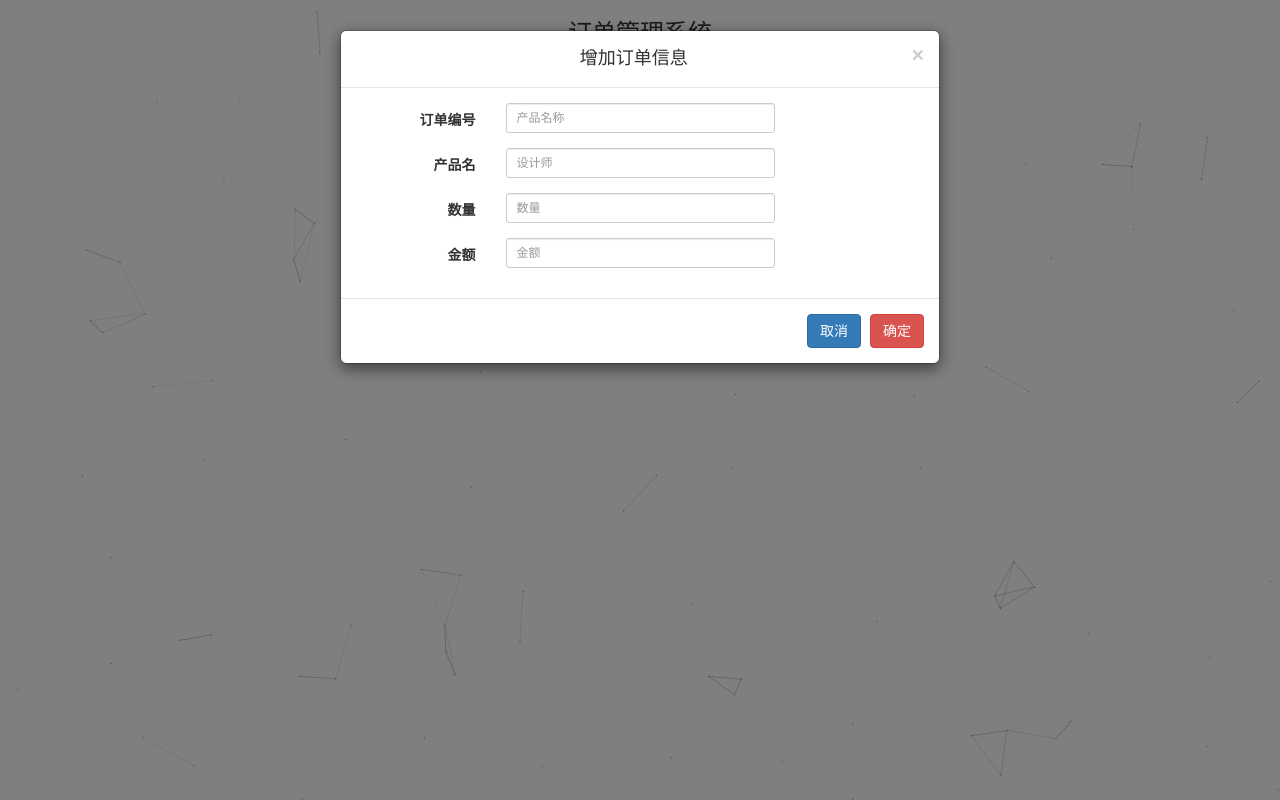
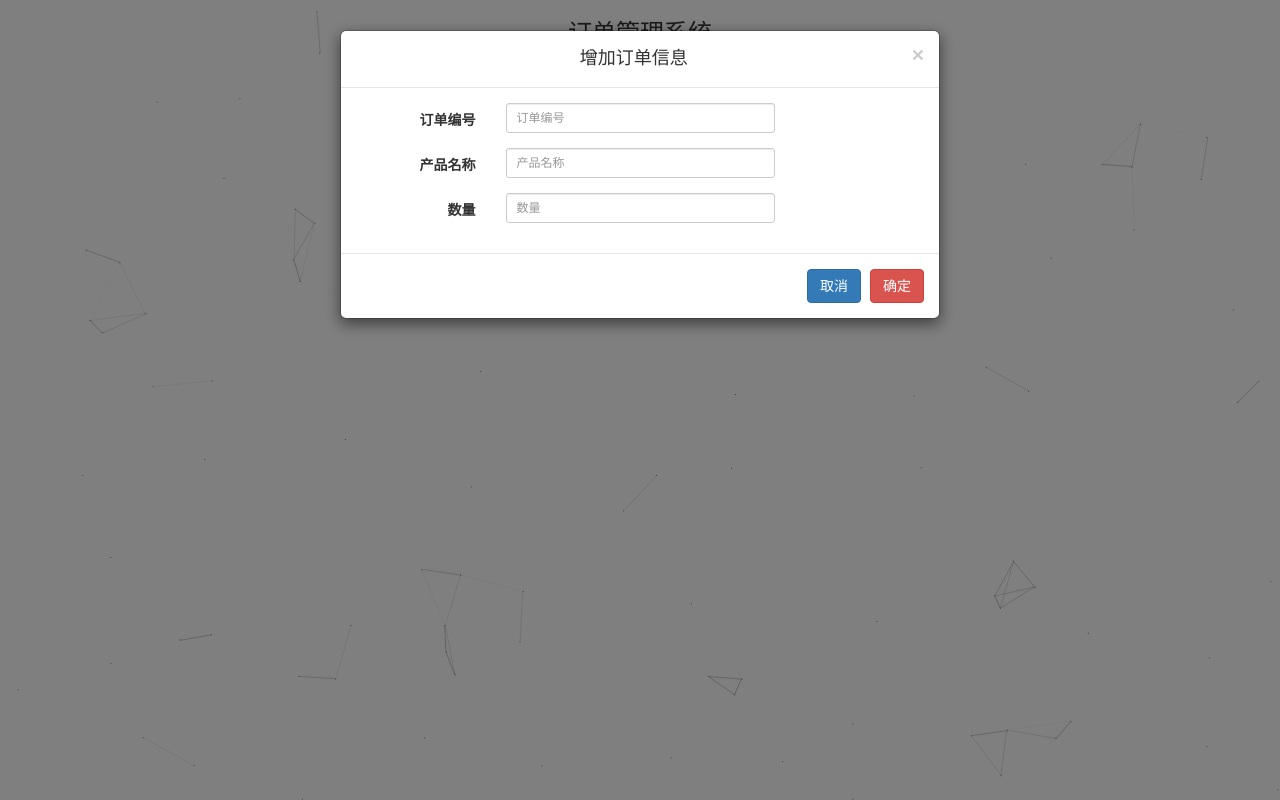
Before and after one commit to sonnyhcl/Simple-ERP-System, a Flask app: template webapp/templates/order.html in a window 1280 px wide, after a click on "添加订单". Run offline with Flask 2, Linux system fonts and the light colour scheme; the template is opened without the code that fills it, so the values that code supplies are empty; some libraries are stand-ins or nearby versions.

Commit message:
更新范式分析

```diff
--- a/webapp/templates/order.html
+++ b/webapp/templates/order.html
@@ -19,16 +19,16 @@
                         <div class="form-group">
                             <label class="col-lg-3 control-label">订单编号</label>
                             <div class="col-lg-6">
-                                <input size="16" id="o_id" type="text" value="" placeholder="产品名称"
+                                <input size="16" id="o_id" type="text" value="" placeholder="订单编号"
                                        class="form-control input-sm c6" data-content="不能为空" data-placement="bottom"
                                        tabindex="0"
                                        data-toggle="popover" data-trigger="focus"/>
                             </div>
                         </div>
                         <div class="form-group">
-                            <label class="col-lg-3 control-label">产品名</label>
+                            <label class="col-lg-3 control-label">产品名称</label>
                             <div class="col-lg-6">
-                                <input size="16" id="p_name" type="text" value="" placeholder="设计师"
+                                <input size="16" id="p_name_order" type="text" value="" placeholder="产品名称"
                                        class="form-control input-sm c6" data-content="不能为空" data-placement="bottom"
                                        tabindex="0"
                                        data-toggle="popover" data-trigger="focus"/>
@@ -45,15 +45,6 @@
                             </div>
                         </div>
 
-                        <div class="form-group">
-                            <label class="col-lg-3 control-label">金额</label>
-                            <div class="col-lg-6">
-                                <input size="16" id="o_money" type="text" value="" placeholder="金额"
-                                       class="form-control input-sm c6" data-content="不能为空" data-placement="bottom"
-                                       tabindex="0"
-                                       data-toggle="popover" data-trigger="focus"/>
-                            </div>
-                        </div>
                     </form>
                 </div>
 
@@ -65,14 +56,9 @@
         </div>
     </div>
 
-    <!--修改工艺弹窗-->
-    <div class="modal fade" id="alterItem">
-
-    </div>
-
     <!--删除弹窗模板-->
     {% if session['u_role'] == 'root' %}
-    <!-- 删除产品 -->
+    <!-- 删除订单 -->
     <div class="modal fade bs-example-modal-sm" id="confirmDeleteModal_prod" tabindex="-1" role="dialog"
          aria-labelledby="myModalLabel_prod">
         <div class="modal-dialog" role="document">
@@ -196,6 +182,7 @@
             }, 'json');
     });
 
+
     function check_value(name, designer) {
         if (name === "") {
             $('#p_name').popover('show');
@@ -208,11 +195,13 @@
         return (true);
     }
 
+
     function add_order() {
         console.log("add product");
         $("#myModalLabel_order").text("增加订单信息");
         $("#yes_btn_prod").attr('onclick', 'confirm_add_member_prod()');
     }
+
 
     function confirm_add_member_prod() {
         console.log('confirm_add_member_prod');
@@ -228,6 +217,7 @@
 //        });
     }
 
+
     function modify_order(id) {
         console.log("modify product:" + id);
         $("#myModalLabel_order").text("修改订单信息");
@@ -240,6 +230,7 @@
 //            $("#yes_btn_prod").attr('onclick', 'confirm_modify_member_prod(' + id + ')');
 //        }, 'json');
     }
+
 
     function confirm_modify_member_prod(id) {
         console.log("confirm_modify_member_prod:" + id);
@@ -256,10 +247,12 @@
 //        });
     }
 
+
     function delete_order(id) {
         console.log("delete product");
         $('#confirm-del-button_prod').attr('onclick', 'confirm_del_member_prod(' + id + ')');
     }
+
 
     function confirm_del_member_prod(id) {
         console.log("confirm_del_member_prod:" + id);
--- a/webapp/templates/product.html
+++ b/webapp/templates/product.html
@@ -4,6 +4,8 @@
 
 {% block content %}
 <div class="container">
+
+    {% if session['u_role'] == 'root' %}
     <!-- 增加、修改 产品/工艺弹窗 -->
     <div class="modal fade" id="alterProduct"
          role="dialog" aria-labelledby="myModalLabel_prod" aria-hidden="true">
@@ -76,9 +78,7 @@
             </div>
         </div>
     </div>
-
     <!--删除弹窗模板-->
-    {% if session['u_role'] == 'root' %}
     <!--删除产品-->
     <div class="modal fade bs-example-modal-sm" id="confirmDeleteModal_prod" tabindex="-1" role="dialog"
          aria-labelledby="myModalLabel">
```
Also changed, not shown: doc/范式分析.md (+15 -7 lines), demo.db (added).
